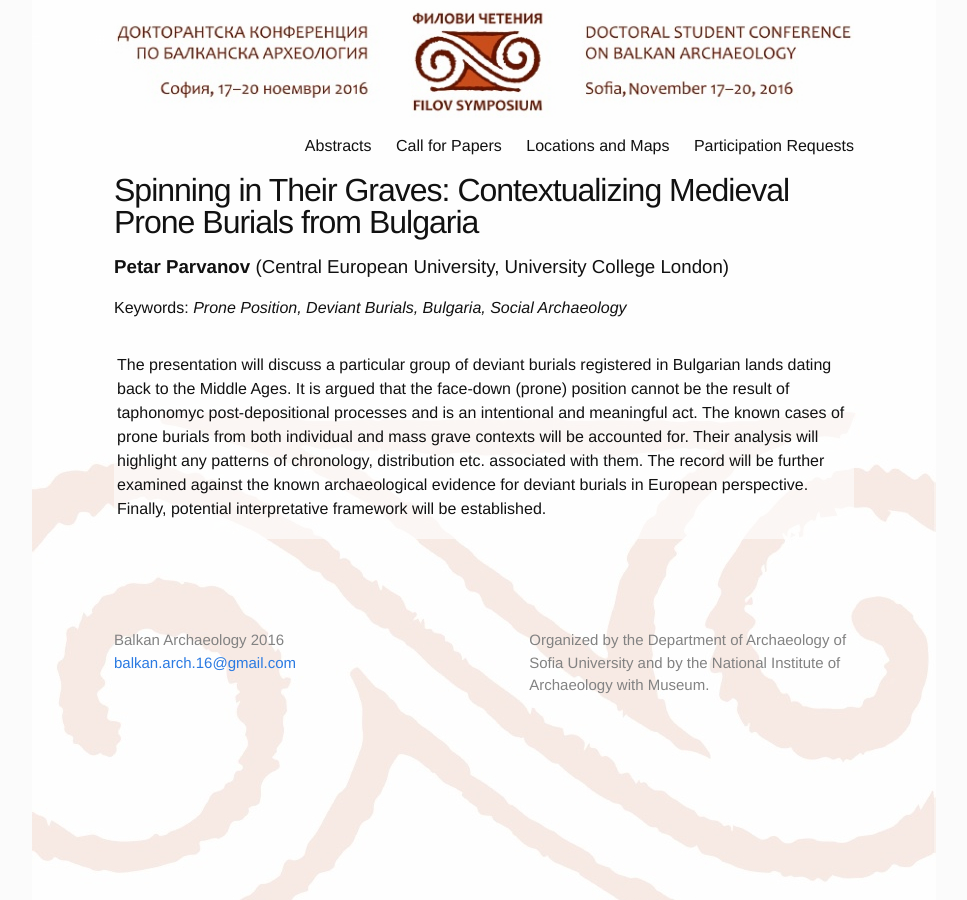
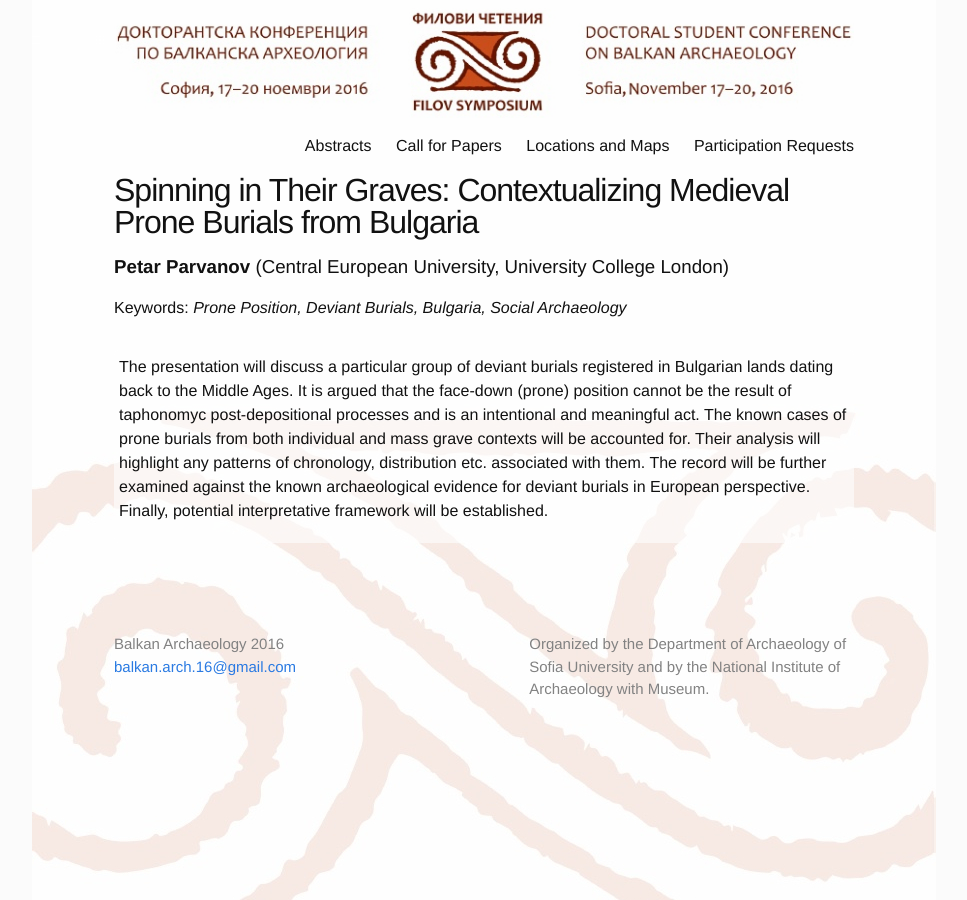
Before and after one commit to balkan-archaeology/balkan-archaeology.github.io, a Jekyll site: the page built from _abstracts/petar-parvanov.md, in a window 1280 px wide. Shown: the whole page, without its empty margins (156-1123 px from the left). Built offline with Jekyll 4.4.1, drawn with Linux system fonts in a browser that asks for light colours.

```diff
--- a/css/main.scss
+++ b/css/main.scss
@@ -63,7 +63,7 @@
 }
 
 .abstract-body {
-    padding: 3px;
+    padding: 5px;
     border-radius: 5px;
     background-color:rgba(255, 255, 255, 0.6);
 }
```
